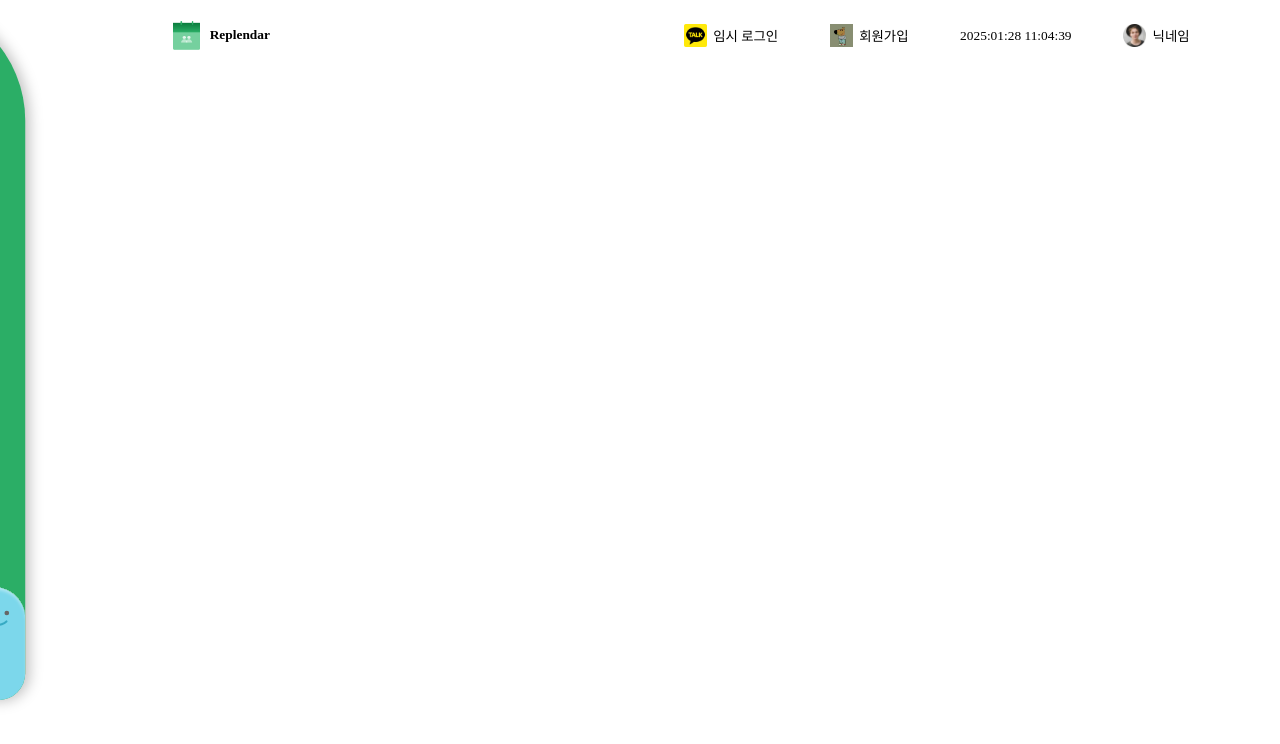
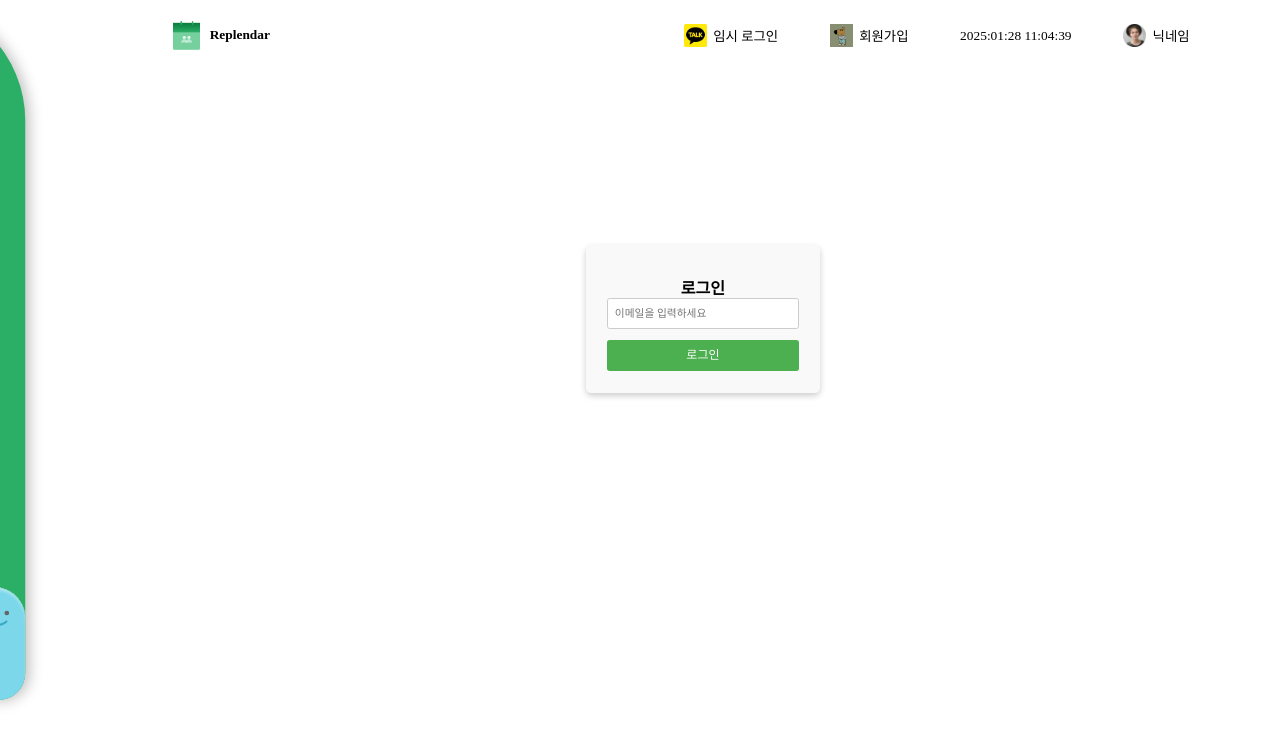
Before and after one commit to UMC-Replendar/Web, a React (Vite) app in the folder Replendar/: page /Fakelogin in a window 1280 px wide. Shown: the top 744 px of the page. Built offline with nearby package versions, Linux system fonts and the light colour scheme; a web font is replaced by a local one.

Commit message:
[SAVE] 작업물 저장

```diff
--- a/Replendar/src/components/App.tsx
+++ b/Replendar/src/components/App.tsx
@@ -4,21 +4,17 @@ import Router from '../routes/Routes';
 import Sidebar from './Sidebar';
 import NavBar from './Navbar';
 import { useLocation } from 'react-router-dom';
-
 import Modal from '../modal/Modal';
 
 function App() {
   const location = useLocation();
-
   const hideLayout =
     location.pathname === '/login' || location.pathname === '/signup';
 
   return (
     <PageWrapper>
       <Modal />
-
       {!hideLayout && <Sidebar />}
-
       <MainWrapper>
         {!hideLayout && <NavBar />}
         <Router />
--- a/Replendar/src/components/CommuComponents/commuContent/friendRegister.tsx
+++ b/Replendar/src/components/CommuComponents/commuContent/friendRegister.tsx
@@ -155,13 +155,13 @@ const SearchInput = styled.input`
   width: 75%;
   padding-left: 50px;
   margin-left: 40px;
-  height:100%;
+  height: 100%;
   border-radius: 50px;
   border: 1px solid rgba(232, 232, 232, 1);
   font-size: 19px;
   &:focus {
     outline: none;
-
+  }
 `;
 const SearchBtn = styled.button<{ width?: string }>`
   color: rgba(102, 102, 102, 1);
--- a/Replendar/src/components/infoComopnents/taskPage/CompletedTasksPage.tsx
+++ b/Replendar/src/components/infoComopnents/taskPage/CompletedTasksPage.tsx
@@ -1,33 +1,56 @@
-import React from 'react';
+import React, { useEffect, useState } from 'react';
+import useAuthStore from '../../../store/authStore'; // ✅ Zustand에서 토큰 가져오기
 
-import TaskCard from './TaskCard';
-import { Task } from '../../../types';
 const CompletedTasksPage: React.FC = () => {
-  const tasks: Task[] = [
-    {
-      date: '11 / 02',
-      time: '23:55',
-      description: '000님이 ~~~~~~~하기 과제',
-      delay: '과제 제출이 3h 느렸습니다.',
-      status: '완료', // 정확한 리터럴 값 사용
-    },
-    {
-      date: '11 / 03',
-      time: '22:30',
-      description: '000님이 ~~~~~~~하기 과제',
-      delay: '과제 제출이 30m 빨랐습니다.',
-      status: '미완료', // 정확한 리터럴 값 사용
-    },
-  ];
+  const [loading, setLoading] = useState<boolean>(true);
+  const [error, setError] = useState<string | null>(null);
+  const { token } = useAuthStore(); // ✅ Zustand에서 토큰 가져오기
 
-  return (
-    <TaskCard
-      imageSrc="src/assets/images/Worked.svg"
-      title="완료한 과제"
-      tasks={tasks}
-      showDetails={false} //  false로 보이지 않음
-    />
-  );
+  useEffect(() => {
+    const fetchCompletedTasks = async () => {
+      if (!token) {
+        alert('로그인이 필요합니다.');
+        window.location.href = '/login';
+        return;
+      }
+
+      // ✅ 쿼리 스트링을 URL에 포함하여 요청
+      const queryParams = new URLSearchParams({
+        page: '0',
+        size: '1',
+        sort: 'string', // 📌 정렬 기준 확인 필요
+      }).toString();
+
+      try {
+        const response = await fetch(
+          `https://api.replendar.site/api/assignment/complete?${queryParams}`,
+          {
+            method: 'GET',
+            headers: {
+              Accept: '*/*',
+              Authorization: `Bearer ${token}`, // ✅ 인증이 필요할 경우 추가
+            },
+          }
+        );
+
+        if (!response.ok) {
+          console.log('응 ㄴㅇㅁ');
+        }
+
+        const data = await response.json();
+        console.log('API 응답:', data);
+      } catch (error) {
+        console.error('API 요청 오류:', error);
+      }
+    };
+
+    fetchCompletedTasks();
+  }, []);
+
+  if (loading) return <p>로딩 중...</p>;
+  if (error) return <p>오류 발생: {error}</p>;
+
+  return <p>API 응답을 콘솔에서 확인하세요.</p>;
 };
 
 export default CompletedTasksPage;
--- /dev/null
+++ b/Replendar/src/components/infoComopnents/taskPage/Fakelogin.tsx
@@ -0,0 +1,112 @@
+import React, { useState } from 'react';
+import { useNavigate } from 'react-router-dom';
+import styled from 'styled-components';
+import useAuthStore from '../../../store/authStore';
+
+const Container = styled.div`
+  display: flex;
+  flex-direction: column;
+  align-items: center;
+  justify-content: center;
+  height: 100vh;
+  background-color: white;
+  width: 100%;
+`;
+
+const LoginBox = styled.div`
+  display: flex;
+  flex-direction: column;
+  align-items: center;
+  padding: 2rem;
+  border-radius: 8px;
+  box-shadow: 0px 4px 10px rgba(0, 0, 0, 0.2);
+  background-color: #f9f9f9;
+  width: 350px;
+`;
+
+const Input = styled.input`
+  width: 100%;
+  padding: 10px;
+  font-size: 16px;
+  margin-bottom: 1rem;
+  border: 1px solid #ccc;
+  border-radius: 4px;
+`;
+
+const Button = styled.button`
+  width: 100%;
+  padding: 10px;
+  font-size: 18px;
+  background-color: #4caf50;
+  color: white;
+  border: none;
+  border-radius: 4px;
+  cursor: pointer;
+  &:hover {
+    background-color: #45a049;
+  }
+`;
+
+const ErrorMessage = styled.p`
+  color: red;
+  font-size: 14px;
+`;
+
+const Fakelogin = () => {
+  const [email, setEmail] = useState('');
+  const [error, setError] = useState<string | null>(null);
+  const navigate = useNavigate();
+  const { setToken } = useAuthStore();
+
+  const handleLogin = async () => {
+    if (!email) {
+      setError('이메일을 입력해주세요.');
+      return;
+    }
+
+    try {
+      const response = await fetch(
+        'https://api.replendar.site/api/user/login',
+        {
+          method: 'POST',
+          headers: {
+            'Content-Type': 'application/json',
+          },
+          body: JSON.stringify({ email }),
+        }
+      );
+
+      const data = await response.json();
+      console.log('로그인 응답:', data);
+
+      if (data.isSuccess && data.result.accessToken) {
+        localStorage.setItem('token', data.result.accessToken); // ✅ JWT 저장
+        setToken(data.result.accessToken); // ✅ Zustand에 토큰 저장
+        navigate('/'); // 로그인 후 홈으로 이동
+      } else {
+        setError(data.message || '로그인 실패');
+      }
+    } catch (error) {
+      console.error('로그인 요청 오류:', error);
+      setError('서버 오류 발생');
+    }
+  };
+
+  return (
+    <Container>
+      <LoginBox>
+        <h2>로그인</h2>
+        <Input
+          type="email"
+          placeholder="이메일을 입력하세요"
+          value={email}
+          onChange={(e) => setEmail(e.target.value)}
+        />
+        {error && <ErrorMessage>{error}</ErrorMessage>}
+        <Button onClick={handleLogin}>로그인</Button>
+      </LoginBox>
+    </Container>
+  );
+};
+
+export default Fakelogin;
--- a/Replendar/src/components/infoComopnents/taskPage/ImportantTaskPage.tsx
+++ b/Replendar/src/components/infoComopnents/taskPage/ImportantTaskPage.tsx
@@ -27,10 +27,9 @@ const mappedTasks = storedTasks.map((task) => ({
 const ImportantTaskPage: React.FC = () => {
   return (
     <>
-      <h1 style={{ display: 'flex', justifyContent: 'center' }}>짬뽕 페이지</h1>
       <TaskCard
         imageSrc="src/assets/images/InfoIcons/Task.svg"
-        title="미완료 과제"
+        title="중요한 과제"
         tasks={mappedTasks}
         showDetails={false}
       />
--- a/Replendar/src/components/infoComopnents/taskPage/NotCompletedTaskPage.tsx
+++ b/Replendar/src/components/infoComopnents/taskPage/NotCompletedTaskPage.tsx
@@ -5,12 +5,12 @@ import { StoredTask } from '../../../types';
 const storedTasks: StoredTask[] = [
   {
     date: '11 / 02',
-    delay: '만료',
+    delay: '',
     description: '~~과~~~~~하기 과제',
   },
   {
     date: '11 / 02',
-    delay: '유효',
+    delay: '',
     description: '~~과~~~~~하기 과제',
   },
 ];
@@ -19,14 +19,13 @@ const mappedTasks = storedTasks.map((task) => ({
   date: task.date,
   time: '',
   description: task.description,
-  delay: task.delay as '만료' | '유효',
+  delay: task.delay as '',
   status: '미완료' as '미완료',
 }));
 
 const NotCompletedTaskPage: React.FC = () => {
   return (
     <>
-      <h1 style={{ display: 'flex', justifyContent: 'center' }}>짬뽕 페이지</h1>
       <TaskCard
         imageSrc="src/assets/images/InfoIcons/Task.svg"
         title="미완료 과제"
--- a/Replendar/src/modal/Modal.tsx
+++ b/Replendar/src/modal/Modal.tsx
@@ -37,7 +37,7 @@ const CloseButton = styled.button`
 `;
 
 const Modal: React.FC = () => {
-  const { isOpen, content, closeModal } = useModalStore();
+  const { isOpen, modalContent, closeModal } = useModalStore();
 
   if (!isOpen) return null;
 
@@ -45,7 +45,7 @@ const Modal: React.FC = () => {
     <Overlay onClick={closeModal}>
       <ModalContent onClick={(e) => e.stopPropagation()}>
         <CloseButton onClick={closeModal}>X</CloseButton>
-        {content}
+        {modalContent}
       </ModalContent>
     </Overlay>
   );
--- a/Replendar/src/modal/commuModal.tsx
+++ b/Replendar/src/modal/commuModal.tsx
@@ -35,7 +35,7 @@ const CloseButton = styled.button`
 `;
 
 const CommuModal: React.FC = () => {
-  const { isOpen, content, closeModal } = useModalStore();
+  const { isOpen, modalContent, closeModal } = useModalStore();
 
   if (!isOpen) return null;
 
@@ -43,7 +43,7 @@ const CommuModal: React.FC = () => {
     <Overlay onClick={closeModal}>
       <ModalContent onClick={(e) => e.stopPropagation()}>
         <CloseButton onClick={closeModal}>X</CloseButton>
-        {content}tq rmslrK dlrp ansirh
+        {modalContent}tq rmslrK dlrp ansirh
       </ModalContent>
     </Overlay>
   );
--- a/Replendar/src/routes/Routes.tsx
+++ b/Replendar/src/routes/Routes.tsx
@@ -17,6 +17,7 @@ import Redirect from '../components/LoginComponents/Redirect';
 
 import NotCompletedTaskPage from '../components/infoComopnents/taskPage/NotCompletedTaskPage';
 import ImportantTaskPage from '../components/infoComopnents/taskPage/ImportantTaskPage';
+import Fakelogin from '../components/infoComopnents/taskPage/Fakelogin';
 
 function Router() {
   return (
@@ -39,6 +40,7 @@ function Router() {
 
       <Route path="/notcompleted" element={<NotCompletedTaskPage />}></Route>
       <Route path="/important" element={<ImportantTaskPage />}></Route>
+      <Route path="/Fakelogin" element={<Fakelogin />}></Route>
     </Routes>
   );
 }
--- /dev/null
+++ b/Replendar/src/store/authStore.ts
@@ -0,0 +1,22 @@
+import { create } from 'zustand';
+
+// ✅ Zustand를 사용하여 토큰 저장
+interface AuthState {
+  token: string | null;
+  setToken: (token: string) => void;
+  clearToken: () => void;
+}
+
+const useAuthStore = create<AuthState>((set) => ({
+  token: localStorage.getItem('token') || null, // 초기 상태를 localStorage에서 가져오기
+  setToken: (token) => {
+    localStorage.setItem('token', token); // ✅ 토큰 저장
+    set({ token });
+  },
+  clearToken: () => {
+    localStorage.removeItem('token'); // ✅ 로그아웃 시 토큰 삭제
+    set({ token: null });
+  },
+}));
+
+export default useAuthStore;
```
Also changed, not shown: Replendar/src/apis/api.ts (added, +23 -0 lines).
